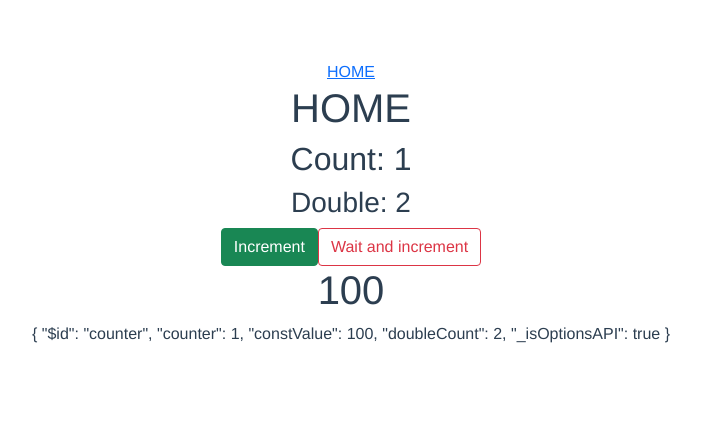
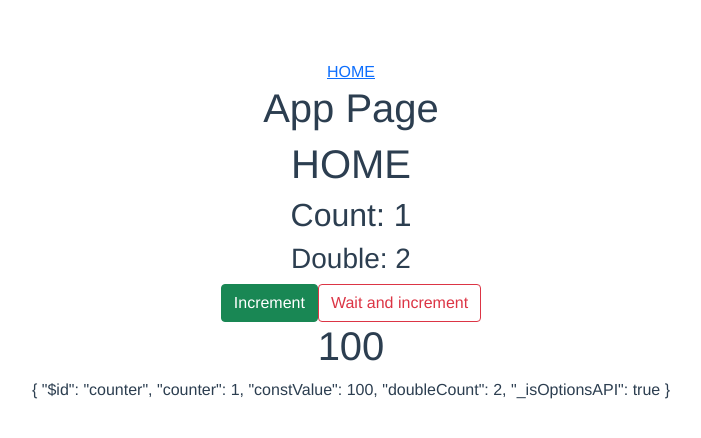
Before and after one commit to fredjacobs/project101, a Vue app: page / in a window 1280 px wide. Shown: the top 438 px of the page, without its empty margins (289-990 px from the left). Built offline with nearby package versions, Linux system fonts and the light colour scheme.

Commit message:
first commit

```diff
--- a/src/App.vue
+++ b/src/App.vue
@@ -6,6 +6,8 @@ import Home from "./components/Home.vue";
 
 <template>
   <router-link to="/">HOME</router-link>
+
+  <h1>App Page</h1>
 
   <Home />
 </template>
```
